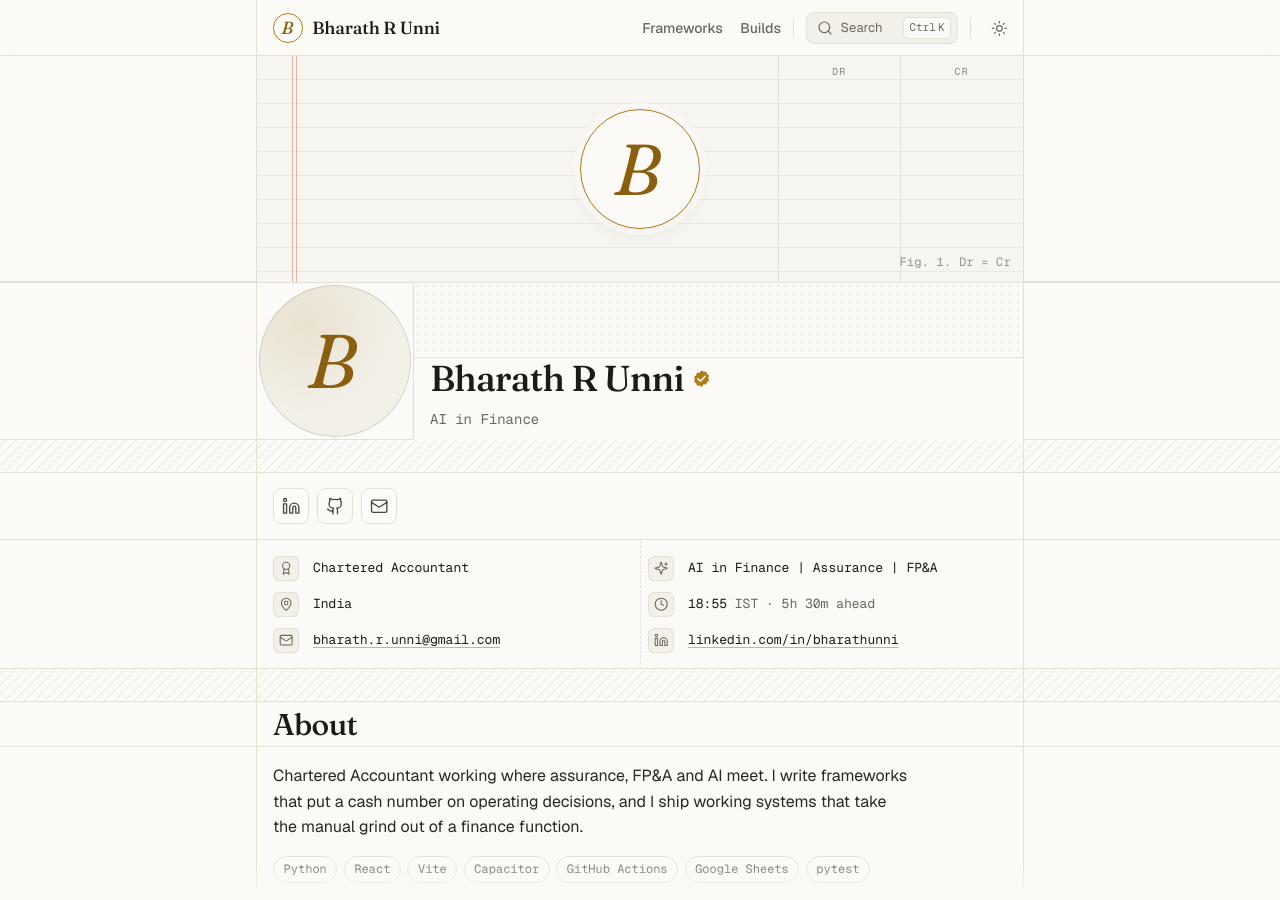
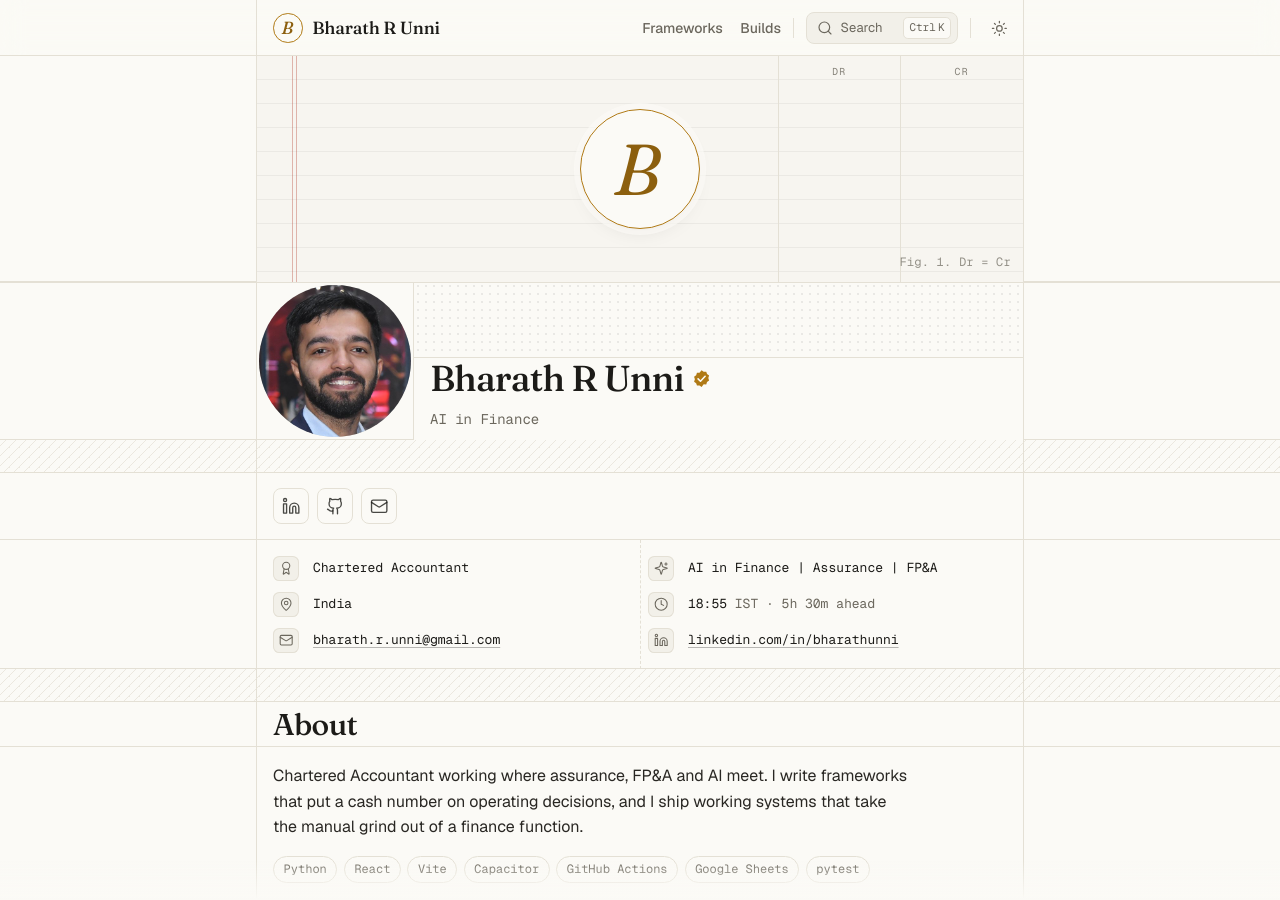
Before and after one commit to Bharathunni/Bharathunni.github.io, a Jekyll site: the page built from index.html, in a window 1280 px wide and 900 px high. Built offline with Jekyll 4.4.1, drawn with Linux system fonts in a browser that asks for light colours.

Commit message:
Add profile photo as avatar
Co-Authored-By: Claude Opus 5.5 <noreply@anthropic.com>
Claude-Session: https://claude.ai/code/session_01FDijDga5uHtdtU9B947CWF

```diff
--- a/_config.yml
+++ b/_config.yml
@@ -34,7 +34,7 @@ location: "India"
 timezone: "Asia/Kolkata"
 
 # Optional photo for the round avatar, e.g. "/assets/img/me.jpg". Leave "" to show your initial.
-avatar: ""
+avatar: "/assets/img/me.jpg"
 
 # Contact details shown on the home page and in the footer. Leave a value as "" to hide it.
 email: "bharath.r.unni@gmail.com"
```
Also changed, not shown: assets/img/me.jpg (added).
